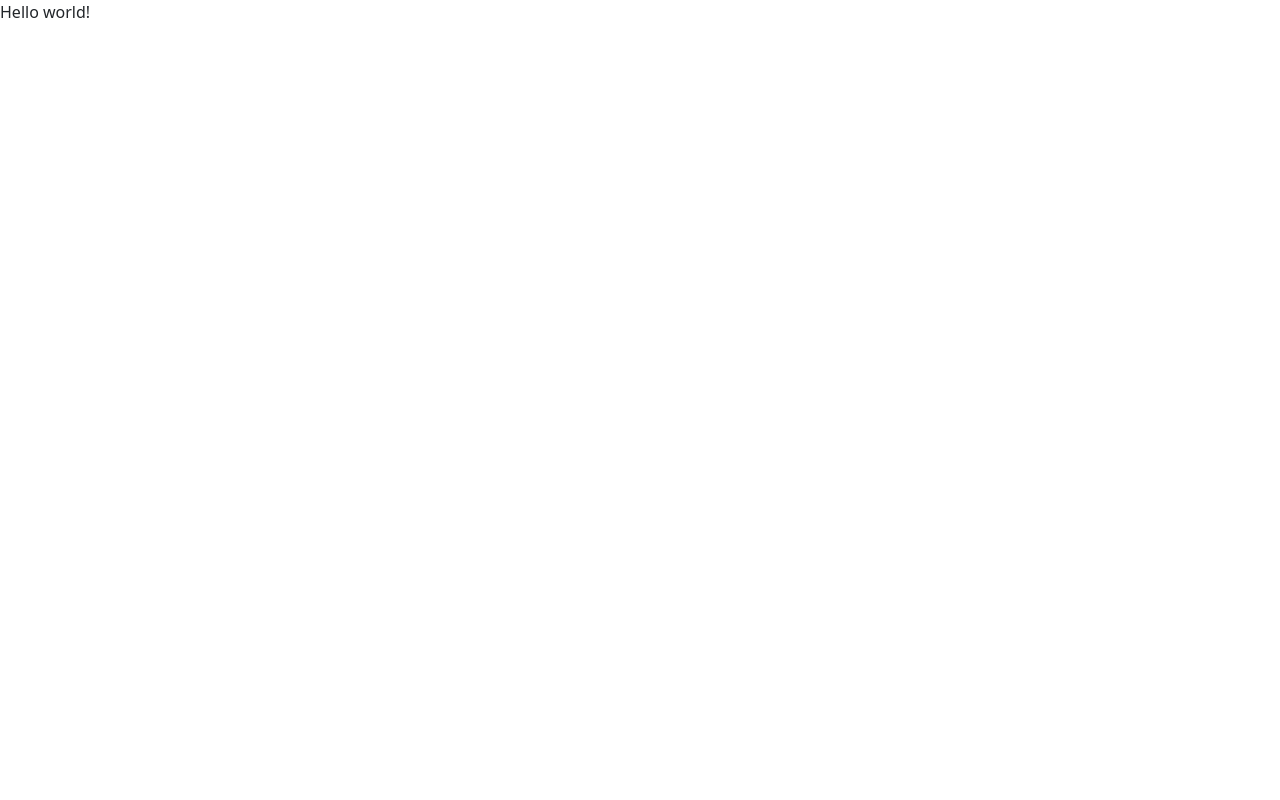
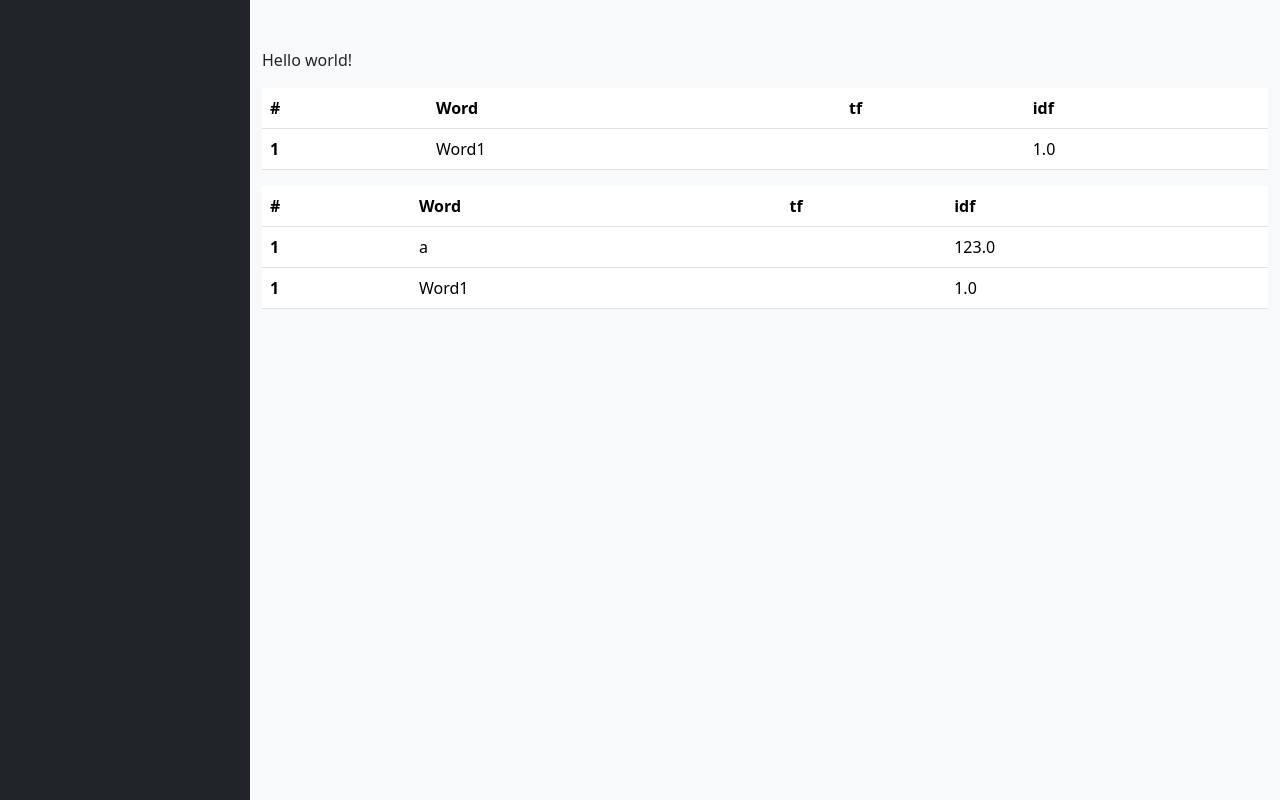
Before and after one commit to IlyaGoloborodko/TfIdf, a Django app: page / in a window 1280 px wide. Before the commit the page is almost empty. Run offline with Django 5.2, Linux system fonts and the light colour scheme; data comes from the database, SQL or seed files in the repository; both versions use the stored data as it was after the commit; some libraries are stand-ins or nearby versions.

Commit message:
Changed model. Document is more importent table now. Also added some front

```diff
--- a/main/tfidf/admin.py
+++ b/main/tfidf/admin.py
@@ -8,15 +8,15 @@ class WordDocumentInline(admin.TabularInline):
 
 @admin.register(Document)
 class DocumentAdmin(admin.ModelAdmin):
-    list_display = ['document_name', 'slug']
+    list_display = ['document_name', 'slug', 'get_words']
     prepopulated_fields = {'slug': ('document_name',)}
+    raw_id_fields = ['words']
     inlines = (WordDocumentInline,)
 
 
 @admin.register(Word)
 class WordAdmin(admin.ModelAdmin):
     list_display = ['word_name', 'slug', 'total_occurences',
-                    'idf', 'processed', 'get_documents']
+                    'idf', 'processed']
     prepopulated_fields = {'slug': ('word_name',)}
-    raw_id_fields = ['documents']
     inlines = (WordDocumentInline,)
--- a/main/tfidf/models.py
+++ b/main/tfidf/models.py
@@ -1,14 +1,6 @@
 from django.db import models
 
-class Document(models.Model):
-    document_name = models.CharField(max_length=100)
-    slug = models.SlugField(max_length=100)
 
-    def __str__(self) -> str:
-        return self.document_name
-
-    class Meta:
-        ordering = ['id']
 
 
 class Word(models.Model):
@@ -17,7 +9,6 @@ class Word(models.Model):
     total_occurences = models.IntegerField(default = 0)
     idf = models.FloatField(default = 0.0)
     processed = models.BooleanField(default = False)
-    documents = models.ManyToManyField(Document, through="WordDocument")
 
     class Meta:
         ordering = ["-idf"]
@@ -25,12 +16,22 @@ class Word(models.Model):
             models.Index(fields=['-idf']),
         ]
 
-    def get_documents(self):
-        return "\n".join([d.document_name for d in self.documents.all()])
-
     def __str__(self) -> str:
         return self.word_name
 
+class Document(models.Model):
+    document_name = models.CharField(max_length=100)
+    slug = models.SlugField(max_length=100)
+    words = models.ManyToManyField(Word, through="WordDocument")
+
+    def get_words(self):
+        return "\n".join([d.word_name for d in self.words.all()])
+
+    def __str__(self) -> str:
+        return self.document_name
+
+    class Meta:
+        ordering = ['id']
 
 class WordDocument(models.Model):
     word = models.ForeignKey(Word, on_delete=models.CASCADE)
--- a/main/tfidf/static/css/styles.css
+++ b/main/tfidf/static/css/styles.css
@@ -0,0 +1,23 @@
+body {
+    display: flex;
+    flex-direction: column;
+    margin: 0;
+    height: 100vh;
+}
+
+body #listbox {
+    display: flex;
+    flex-direction: row;
+    height: 100vh;
+}
+
+#sidebar {
+    flex: 0.3;
+    max-width: 250px;
+    min-width: 220px;
+}
+
+#content {
+    overflow: auto;
+    flex: 1;
+}
--- a/main/tfidf/templates/base.html
+++ b/main/tfidf/templates/base.html
@@ -10,8 +10,15 @@
     {% bootstrap_javascript %}
 </head>
 <body>
-    {% block content %}
-    {% endblock %}
+    <div id="listbox">
+        <div class="d-flex flex-column flex-shrink-0 p-3 text-white bg-dark" id="sidebar">
+
+        </div>
+        <div id="content" class="container-fluid py-5 bg-light">
+        {% block content %}
+        {% endblock %}
+        </div>
+    </div>
 </body>
 
 </html>
--- a/main/tfidf/templates/tfidf/main/list.html
+++ b/main/tfidf/templates/tfidf/main/list.html
@@ -1,5 +1,29 @@
 {% extends "base.html" %}
 
 {% block content %}
-<p>Hello world!</p>
+    <p>Hello world!</p>
+    {% if docs %}
+        {% for doc in docs %}
+            <table class="table">
+                <thead>
+                    <tr>
+                    <th scope="col">#</th>
+                    <th scope="col">Word</th>
+                    <th scope="col">tf</th>
+                    <th scope="col">idf</th>
+                    </tr>
+                </thead>
+                <tbody>
+                    {% for word in doc.words.all %}
+                        <tr>
+                        <th scope="row">1</th>
+                        <td>{{ word.word_name }}</td>
+                        <td></td>
+                        <td>{{ word.idf }}</td>
+                        </tr>
+                    {% endfor %}
+                </tbody>
+            </table>
+        {% endfor %}
+    {% endif %}
 {% endblock %}
--- a/main/tfidf/views.py
+++ b/main/tfidf/views.py
@@ -1,10 +1,11 @@
 from django.shortcuts import render
 from django.views.generic import ListView
 
-from .models import Word
+from .models import Document
 
 
 class MainListView(ListView):
-    model = Word
-    context_object_name: str = 'data'
+    model = Document
+    context_object_name: str = 'docs'
     template_name: str = 'tfidf/main/list.html'
+    # paginate_by: int = 10
```
Also changed, not shown: main/tfidf/templates/pagination.html (added, +13 -0 lines), main/db.sqlite3, main/tfidf/migrations/0005_remove_word_documents_document_words.py (added).
